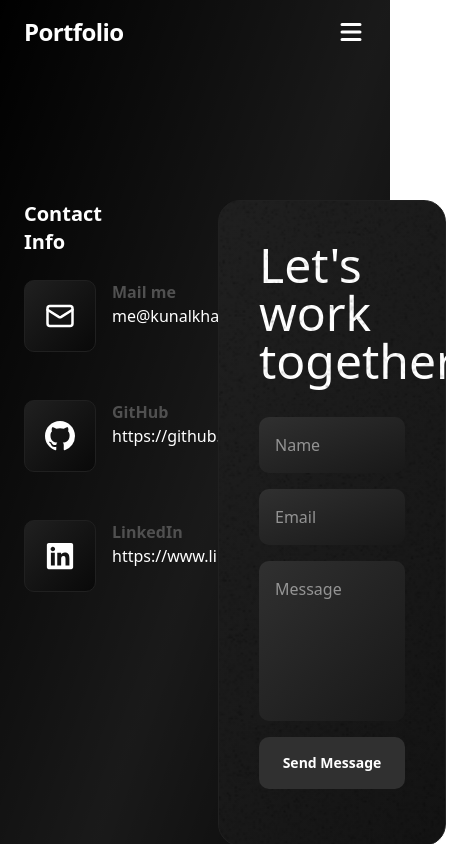
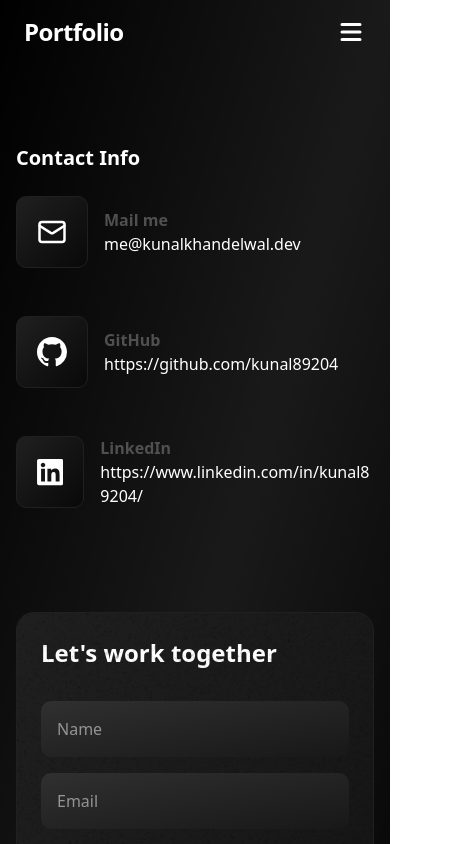
Before and after one commit to Kunal89204/portfolio, a Next.js app: page /contact in a window 390 px wide. Shown: the top 844 px of the page, 456 px wide, since content can reach past the window. Built offline with nearby package versions, Linux system fonts and the light colour scheme.

Commit message:
contact made responsive

```diff
--- a/src/app/contact/page.tsx
+++ b/src/app/contact/page.tsx
@@ -29,18 +29,23 @@ const Contact = () => {
 
   const [isSubmitting, setIsSubmitting] = useState(false);
 
-
   // Handle input changes
-  const handleInputChange = (e: React.ChangeEvent<HTMLInputElement | HTMLTextAreaElement>) => {
+  const handleInputChange = (
+    e: React.ChangeEvent<HTMLInputElement | HTMLTextAreaElement>
+  ) => {
     const { name, value } = e.target;
-    setFormData(prev => ({ ...prev, [name]: value }));
+    setFormData((prev) => ({ ...prev, [name]: value }));
   };
 
   // Handle form submission
   const handleSubmit = async (e: React.FormEvent) => {
     e.preventDefault();
 
-    if (!formData.name.trim() || !formData.email.trim() || !formData.message.trim()) {
+    if (
+      !formData.name.trim() ||
+      !formData.email.trim() ||
+      !formData.message.trim()
+    ) {
       trackContactForm({ status: "validation_error" });
       alert("Please fill in all fields");
       return;
@@ -50,10 +55,10 @@ const Contact = () => {
     trackContactForm({ status: "attempt" });
 
     try {
-      const response = await fetch('/api/contact', {
-        method: 'POST',
+      const response = await fetch("/api/contact", {
+        method: "POST",
         headers: {
-          'Content-Type': 'application/json',
+          "Content-Type": "application/json",
         },
         body: JSON.stringify(formData),
       });
@@ -62,10 +67,13 @@ const Contact = () => {
 
       if (response.ok) {
         trackContactForm({ status: "success" });
-        alert("Thank you! Your message has been sent successfully. I'll get back to you soon.");
+        alert(
+          "Thank you! Your message has been sent successfully. I'll get back to you soon."
+        );
         setFormData({ name: "", email: "", message: "" });
       } else {
-        const errorMessage = result.error || "Something went wrong. Please try again.";
+        const errorMessage =
+          result.error || "Something went wrong. Please try again.";
         trackContactForm({ status: "server_error", errorMessage });
         alert(errorMessage);
       }
@@ -107,26 +115,33 @@ const Contact = () => {
     trackSocialClick(platform, url);
   };
   return (
-    <div className="px-6 lg:px-4  max-w-[1200px] mx-auto mt-20 flex flex-col items-center">
-      <div className="flex gap-20 w-full mt-14">
-        <div className="w-1/3">
+    <div className="px-4 sm:px-6 lg:px-4 max-w-[1200px] mx-auto mt-10 sm:mt-16 flex flex-col items-center">
+      <div className="flex flex-col lg:flex-row gap-10 lg:gap-20 w-full mt-10 sm:mt-14">
+        {/* Contact Info Section */}
+        <div className="w-full lg:w-1/3 mb-10 lg:mb-0">
           <h3 className="text-xl font-semibold">Contact Info</h3>
-
           {socialLinks.map((link) => (
-            <div key={link.label} className="flex gap-4 py-6">
-              <div className="p-5 rounded-lg bg-gradient-to-br from-[#202020] to-[#090909] border border-[#202020] aspect-square flex items-center justify-center">
+            <div key={link.label} className="flex gap-4 py-6 items-center">
+              <div className="p-5 rounded-lg bg-gradient-to-br from-[#202020] to-[#090909] border border-[#202020] aspect-square flex items-center justify-center min-w-[56px]">
                 {link.icon}
               </div>
               <div>
                 <p className="text-[#505050] font-semibold">{link.label}</p>
                 <a
-                  href={link.label === "Mail me" ? `mailto:${link.link}` : link.link}
+                  href={
+                    link.label === "Mail me"
+                      ? `mailto:${link.link}`
+                      : link.link
+                  }
                   target={link.label === "Mail me" ? "_self" : "_blank"}
                   rel="noopener noreferrer"
+                  className="break-all"
                   onClick={() =>
                     handleSocialClick(
                       link.platform,
-                      link.label === "Mail me" ? `mailto:${link.link}` : link.link
+                      link.label === "Mail me"
+                        ? `mailto:${link.link}`
+                        : link.link
                     )
                   }
                 >
@@ -136,22 +151,27 @@ const Contact = () => {
             </div>
           ))}
         </div>
-        <div className="gray-gradient p-10 rounded-3xl border w-2/3">
+        {/* Form Section */}
+        <div className="gray-gradient p-6 sm:p-8 md:p-10 rounded-2xl sm:rounded-3xl border w-full lg:w-2/3">
           <div>
-            <h2 className="text-5xl">
+            <h2 className="text-2xl sm:text-4xl md:text-5xl font-bold mb-2">
               Let&apos;s work <span>together</span>
             </h2>
           </div>
 
-          <form onSubmit={handleSubmit} className="flex flex-col gap-4 py-4 mt-4 relative z-30">
+          <form
+            onSubmit={handleSubmit}
+            className="flex flex-col gap-4 py-4 mt-4 relative z-30"
+          >
             <input
               type="text"
               name="name"
               value={formData.name}
               onChange={handleInputChange}
               placeholder="Name"
-              className="bg-gradient-to-br focus:outline-0 from-[#303030] to-[#181818]  rounded-lg p-4"
+              className="bg-gradient-to-br focus:outline-0 from-[#303030] to-[#181818]  rounded-lg p-4 w-full text-base"
               disabled={isSubmitting}
+              autoComplete="name"
             />
             <input
               type="email"
@@ -159,15 +179,16 @@ const Contact = () => {
               value={formData.email}
               onChange={handleInputChange}
               placeholder="Email"
-              className="bg-gradient-to-br focus:outline-0 from-[#303030] to-[#181818]  rounded-lg p-4"
+              className="bg-gradient-to-br focus:outline-0 from-[#303030] to-[#181818]  rounded-lg p-4 w-full text-base"
               disabled={isSubmitting}
+              autoComplete="email"
             />
             <textarea
               name="message"
               value={formData.message}
               onChange={handleInputChange}
               placeholder="Message"
-              className="bg-gradient-to-br focus:outline-0 from-[#303030] to-[#181818]  rounded-lg p-4 resize-none h-40"
+              className="bg-gradient-to-br focus:outline-0 from-[#303030] to-[#181818]  rounded-lg p-4 resize-none h-32 sm:h-40 w-full text-base"
               disabled={isSubmitting}
             />
             <button
```
